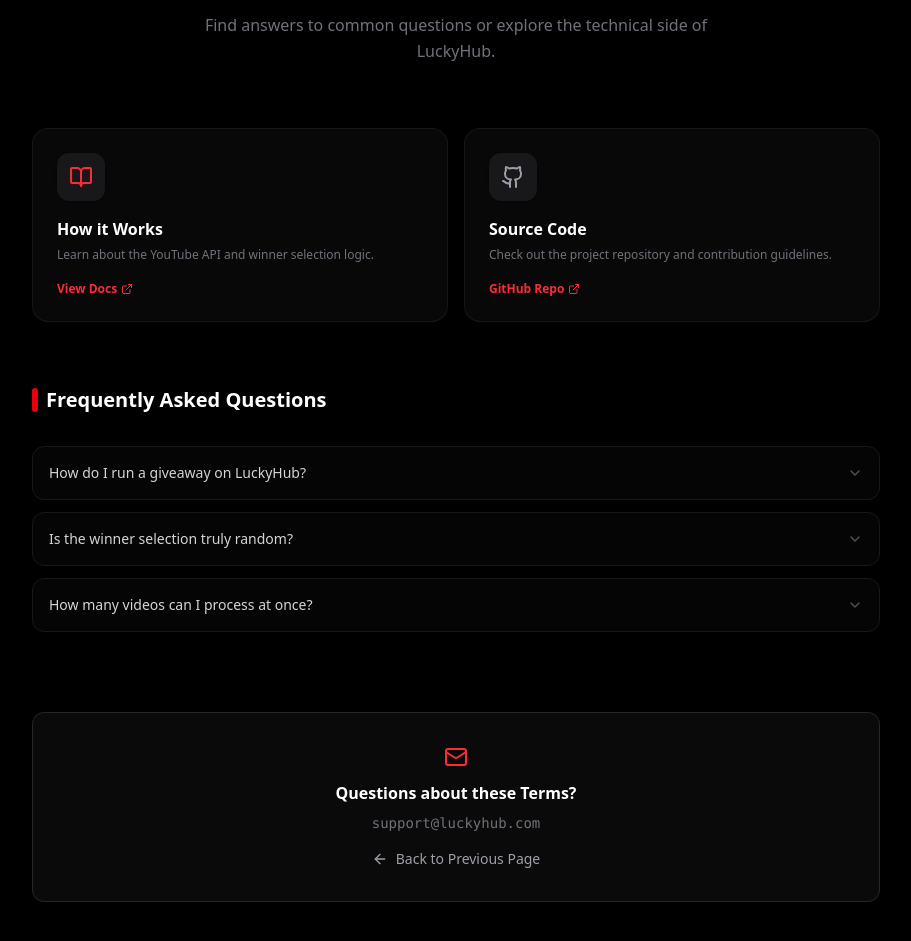
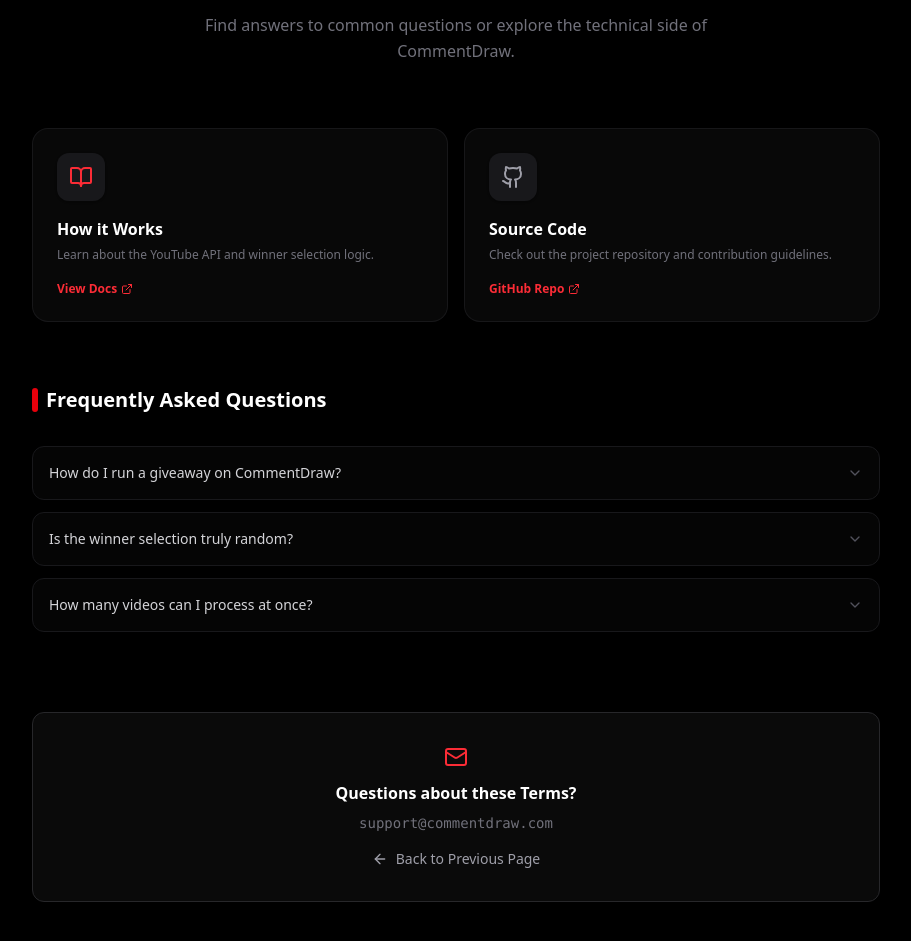
Before and after one commit to mandloideep/CommentDraw, a React (Vite) app in the folder Frontend/: page /support in a window 1280 px wide. Shown: the part 161-1102 px from the top of the page, without its empty margins (184-1095 px from the left). Built offline with nearby package versions, Linux system fonts and the light colour scheme; no server answers.

Commit message:
Updated Frontend/src/pages/General/Support.jsx

```diff
--- a/Frontend/src/pages/General/Support.jsx
+++ b/Frontend/src/pages/General/Support.jsx
@@ -37,12 +37,12 @@
 
   const faqs = [
     {
-      q: "How do I run a giveaway on LuckyHub?",
+      q: "How do I run a giveaway on CommentDraw?",
       a: "Simply paste your YouTube video link, set your preferred filters (like keywords or duplicate handling), and click 'Pick Winner'. The app will fetch comments in real-time.",
     },
     {
       q: "Is the winner selection truly random?",
-      a: "Yes. LuckyHub uses a programmatic randomization algorithm to ensure every eligible comment has an equal chance of winning.",
+      a: "Yes. CommentDraw uses a programmatic randomization algorithm to ensure every eligible comment has an equal chance of winning.",
     },
     {
       q: "How many videos can I process at once?",
@@ -80,7 +80,7 @@
             </h2>
             <p className="text-zinc-600 dark:text-zinc-500 text-sm md:text-base max-w-lg mx-auto leading-relaxed">
               Find answers to common questions or explore the technical side of
-              LuckyHub.
+              CommentDraw.
             </p>
           </div>
 
@@ -150,7 +150,7 @@
               Questions about these Terms?
             </h3>
             <p className="text-zinc-500 text-sm mb-4 font-mono">
-              support@luckyhub.com
+              support@commentdraw.com
             </p>
             <button
               onClick={() => navigate(-1)}
```
